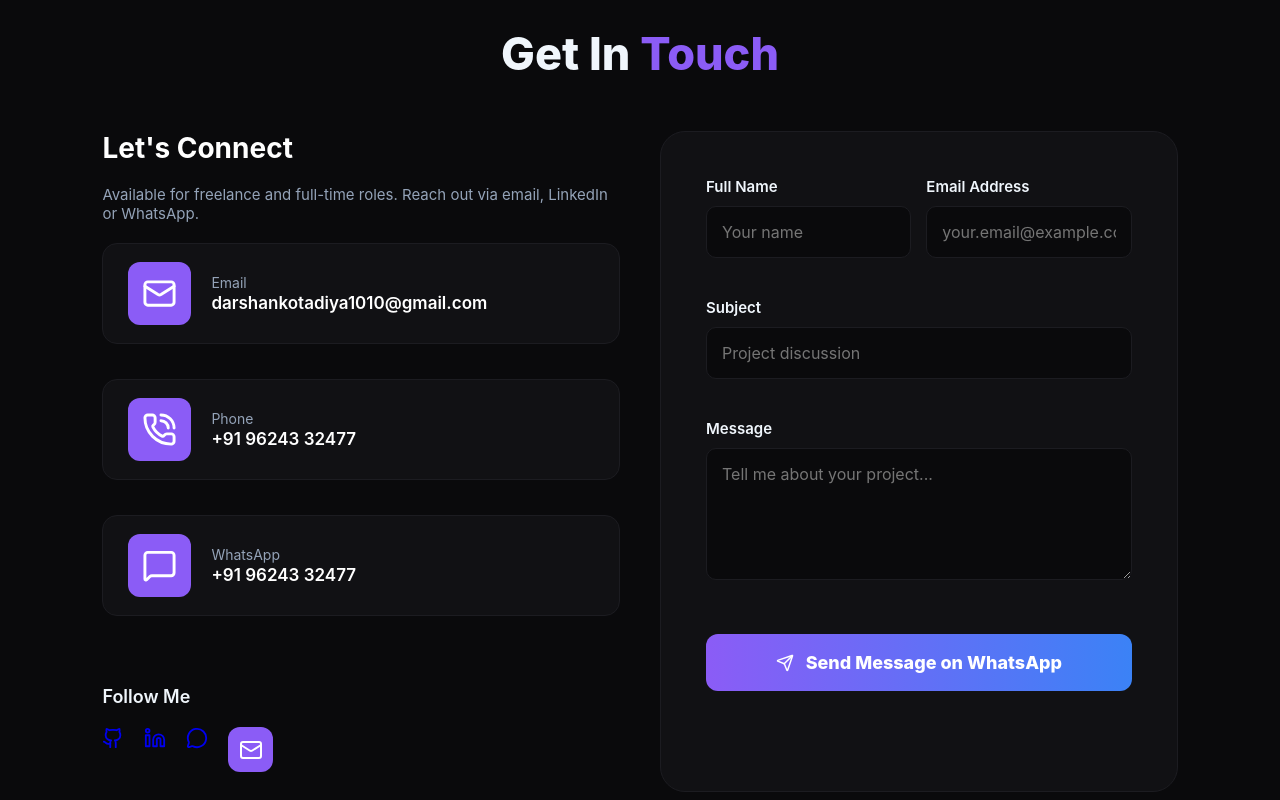
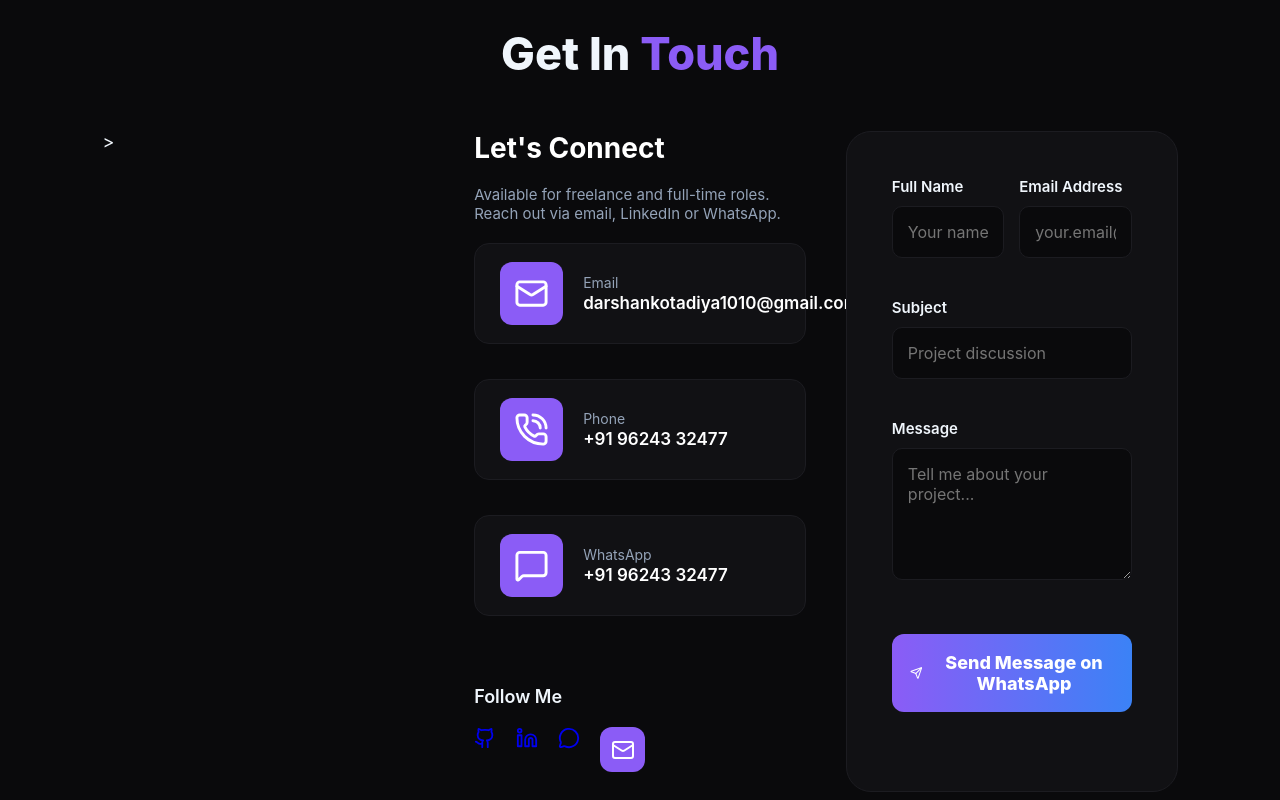
Before and after one commit to darshankotadiya/darshan-portfolio, a React (Vite) app: page / in a window 1280 px wide. Shown: the part 4500-5300 px from the top of the page. Built offline with nearby package versions, Linux system fonts and the light colour scheme.

Commit message:
Update App.jsx

```diff
--- a/src/App.jsx
+++ b/src/App.jsx
@@ -799,14 +799,16 @@ function App() {
         <h2 className='section-head'>
           Get In <span>Touch</span>
         </h2>
+        {/* CONTACT SECTION માં આ લાઈન શોધો અને બદલો */}
 <div
   className='contact-grid'
   style={{
     display: 'grid',
-            gridTemplateColumns: 'repeat(auto-fit, minmax(350px, 1fr))',
+    gridTemplateColumns: 'repeat(auto-fit, minmax(280px, 1fr))', // અહીં 280px કરી નાખવું
     gap: '40px',
     marginTop: '50px',
   }}
+>
         >
           {/* Left side content */}
           <div>
```
Lines whose indentation alone changed are shown as unchanged.
